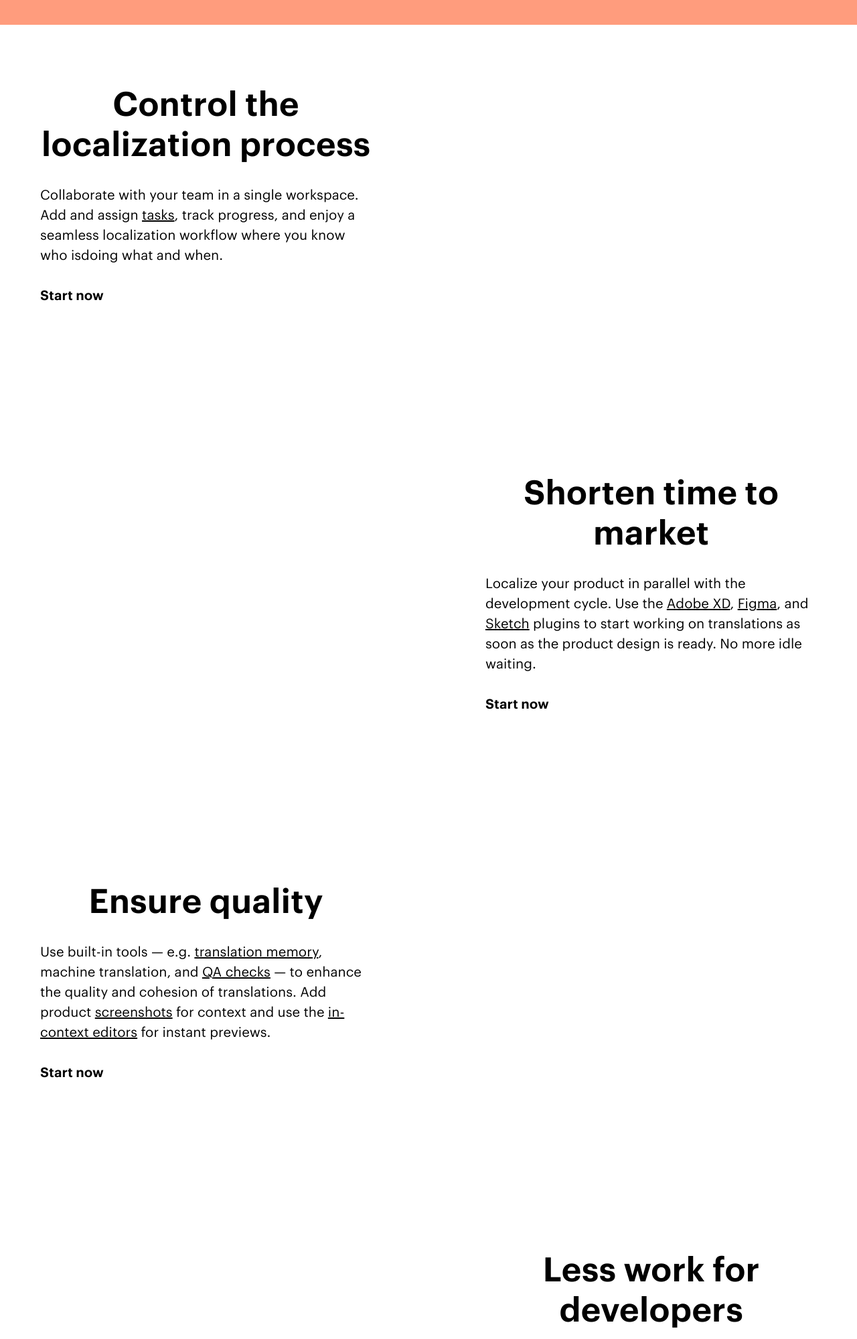
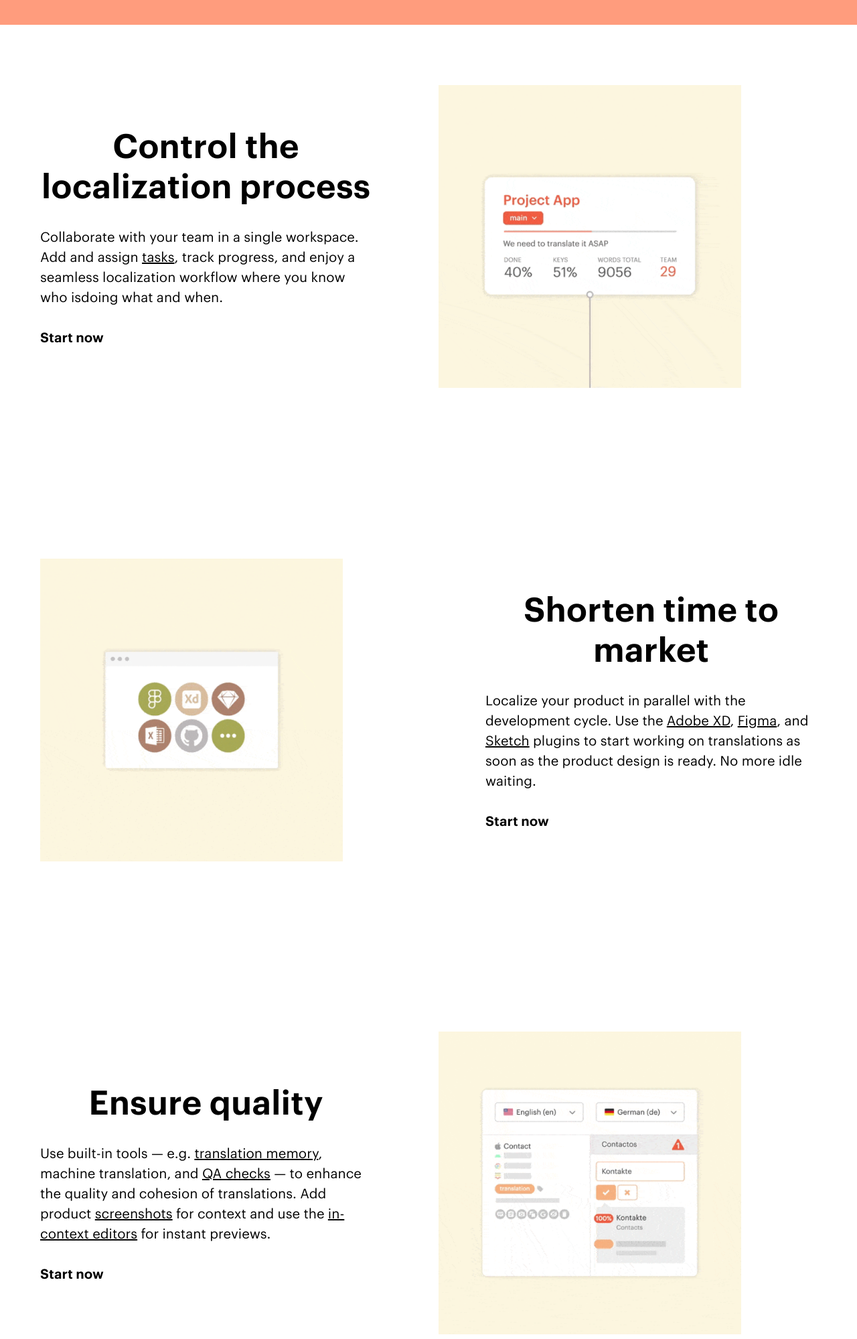
Before and after one commit to MiroslavKop/localise, a website: page index.html in a window 1280 px wide. Shown: the part 1240-3239 px from the top of the page at 67% size. Drawn offline with nearby package versions, Linux system fonts and the light colour scheme; the site is published under a folder, as on GitHub Pages, so addresses that start at the root find nothing.

Commit message:
изменение адресов картинок

```diff
--- a/index.html
+++ b/index.html
@@ -81,14 +81,14 @@
             <a class="opportunity__link" href="#">Start now</a>
           </div>
           <div class="opportunity__picture opportunity__picture--pct1"><img class="opportunity__image"
-              src="/assets/img/main/opportunity/projectapp.png" alt=""></div>
+              src="assets/img/main/opportunity/projectapp.png" alt=""></div>
 
 
 
 
 
           <div class="opportunity__picture opportunity__picture--pct2"><img class="opportunity__image"
-              src="/assets/img/main/opportunity/market.png" alt=""></div>
+              src="assets/img/main/opportunity/market.png" alt=""></div>
           <div class="opportunity__content opportunity__content--block2">
             <h2 class="opportunity__title">Shorten time to market</h2>
             <div class="opportunity__description">Localize your product in parallel with the development cycle. Use the
@@ -112,12 +112,12 @@
             <a class="opportunity__link" href="#">Start now</a>
           </div>
           <div class="opportunity__picture opportunity__picture--pct3"><img class="opportunity__image"
-              src="/assets/img/main/opportunity/contact.png" alt=""></div>
+              src="assets/img/main/opportunity/contact.png" alt=""></div>
 
 
 
           <div class="opportunity__picture opportunity__picture--pct4"><img class="opportunity__image"
-              src="/assets/img/main/opportunity/dev.png" alt=""></div>
+              src="assets/img/main/opportunity/dev.png" alt=""></div>
           <div class="opportunity__content opportunity__content--block4">
             <h2 class="opportunity__title">Less work for developers</h2>
             <div class="opportunity__description">Eliminate the hassle of localization and let developers get back to
```
